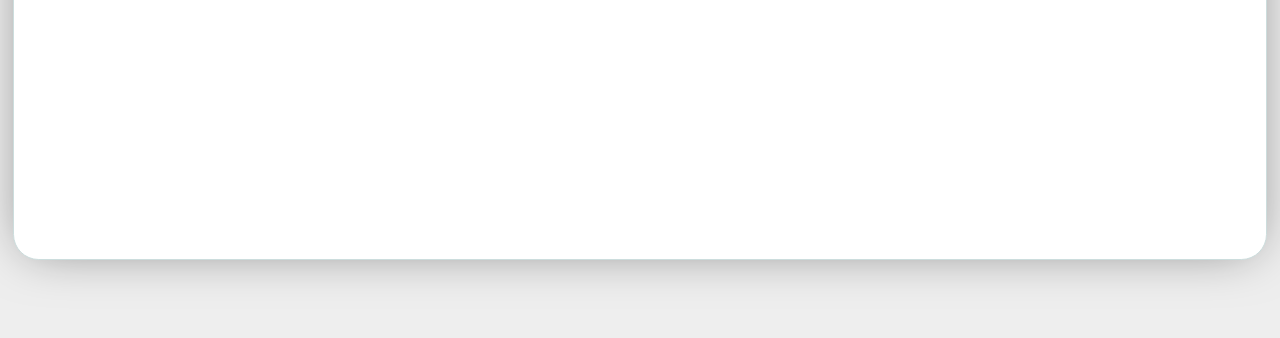
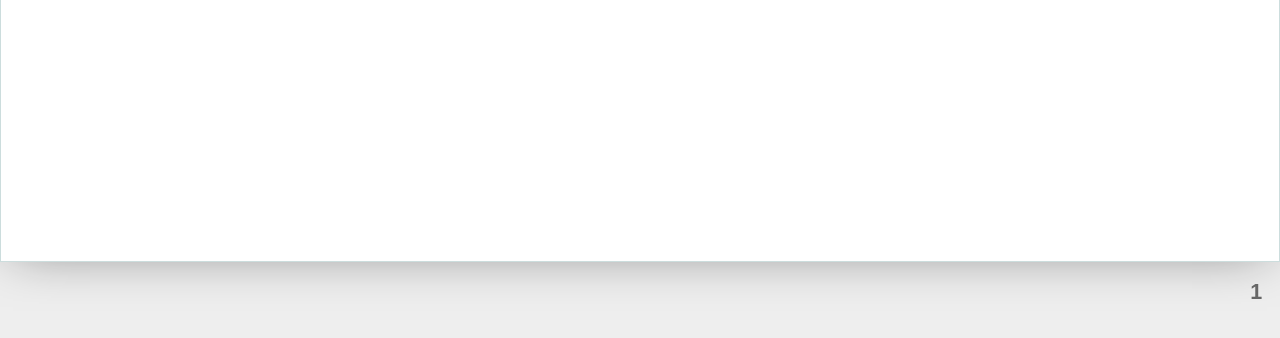
Before and after one commit to 01397/web-apis, a website built with Vite: page index.html in a window 1280 px wide. Shown: the part 458-796 px from the top of the page. Built offline with nearby package versions, Linux system fonts and the light colour scheme.

Commit message:
add page counter

```diff
--- a/src/main.ts
+++ b/src/main.ts
@@ -8,6 +8,7 @@ import 'highlight.js/styles/github.css';
 import { gamepadApiPage } from './pages/gamepad-api';
 import { batteryAPI } from './pages/battery-api';
 import { networkInformationAPI } from './pages/network-information-api';
+import { finishPage } from './pages/finish';
 
 const app = document.querySelector<HTMLDivElement>('#app')!;
 const pages = [
@@ -18,11 +19,12 @@ const pages = [
   shapeDetectionApiPage,
   webAudioApiPage,
   gamepadApiPage,
+  finishPage,
 ];
 let currentPage = 0;
 
 const showpage = (page: number) => {
-  app.innerHTML = pages[page].content;
+  app.innerHTML = pages[page].content + `<div class="page-number">${page + 1}</div>`;
   app.querySelectorAll<HTMLElement>('pre code').forEach((element) => {
     hljs.highlightElement(element);
   });
--- a/src/style.css
+++ b/src/style.css
@@ -14,11 +14,9 @@ body {
 }
 
 .slide {
-  margin: 1dvw;
   background-color: #fff;
   box-shadow: 0 0 4dvw -1dvw rgba(0, 0, 0, 0.5);
   border: 1px solid #cdd;
-  border-radius: 2dvw;
   padding: 2dvw;
   aspect-ratio: 16 / 9;
   display: flex;
@@ -38,7 +36,8 @@ body {
   p {
     font-size: 1.2rem;
   }
-  ul, ol {
+  ul,
+  ol {
     padding-left: 2rem;
   }
   li {
@@ -68,7 +67,7 @@ body {
     display: flex;
     gap: 1rem;
     align-items: flex-start;
-    &>* {
+    & > * {
       flex: 1;
       display: flex;
       flex-direction: column;
@@ -80,3 +79,11 @@ body {
     justify-content: center;
   }
 }
+
+.page-number {
+  text-align: right;
+  padding: 1rem;
+  font-size: 1.2rem;
+  font-weight: bold;
+  color: #666;
+}
```
